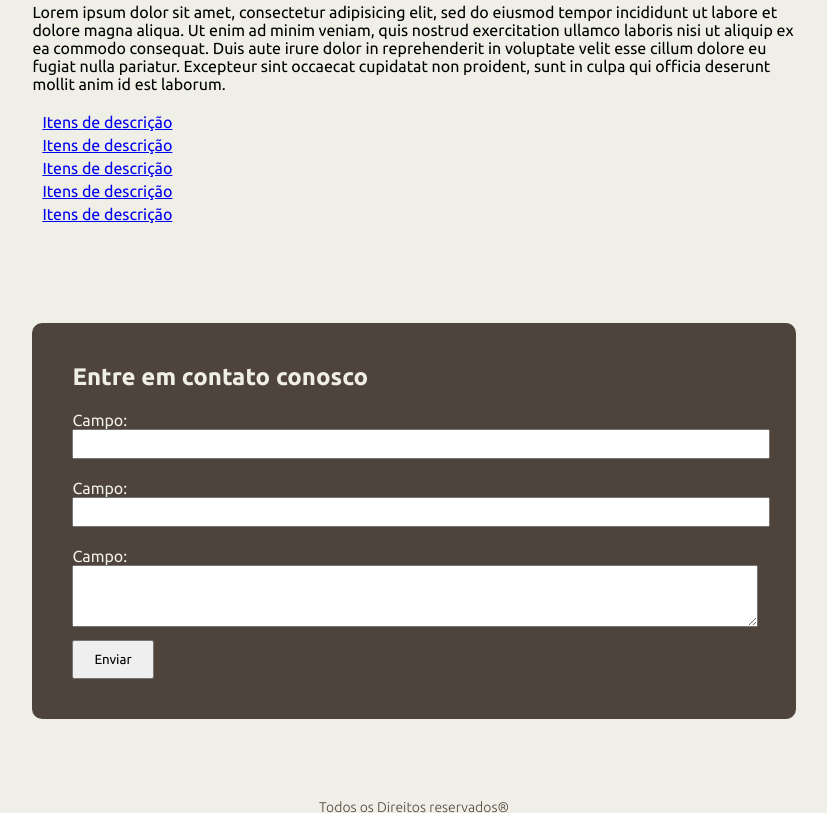
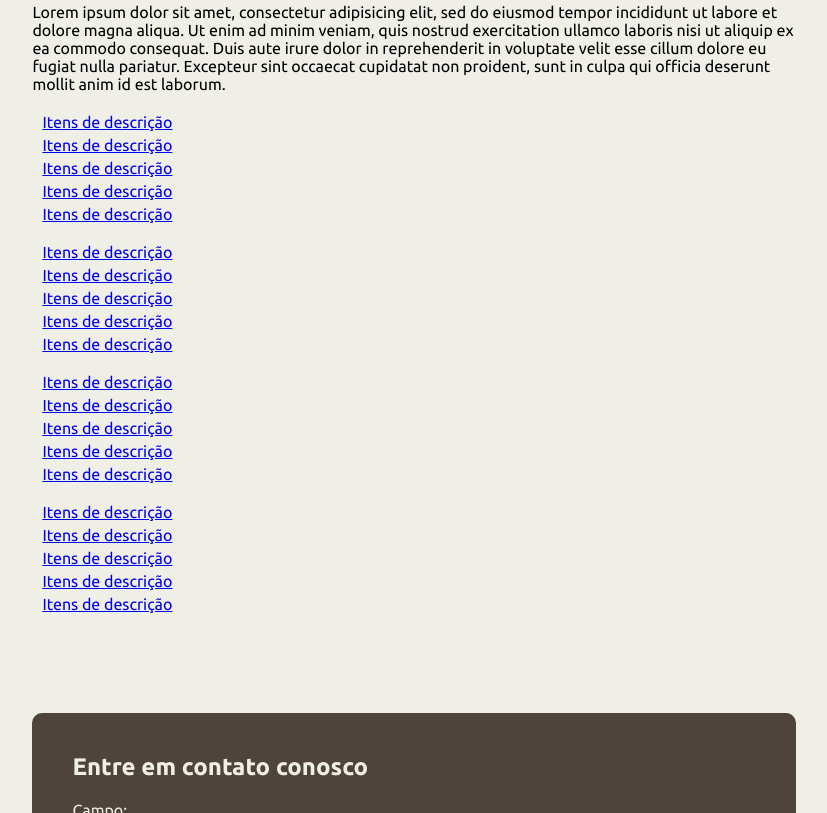
Before and after one commit to martins160/CLI_GITWORKFLOW, a plain HTML site: page index.html in a window 1280 px wide. Shown: the part 590-1403 px from the top of the page, without its empty margins (226-1053 px from the left). Drawn offline with Linux system fonts and the light colour scheme.

Commit message:
Alteração de content OK [CONTEUDO]

```diff
--- a/index.html
+++ b/index.html
@@ -48,6 +48,24 @@
 				<li><a href="#" class="title">Itens de descrição</a></li>
 				<li><a href="#" class="title">Itens de descrição</a></li>
 				<li><a href="#" class="title">Itens de descrição</a></li>
+			</ul>			<ul>
+				<li><a href="index.html" class="title">Itens de descrição</a></li>
+				<li><a href="#" class="title">Itens de descrição</a></li>
+				<li><a href="#" class="title">Itens de descrição</a></li>
+				<li><a href="#" class="title">Itens de descrição</a></li>
+				<li><a href="#" class="title">Itens de descrição</a></li>
+			</ul>			<ul>
+				<li><a href="index.html" class="title">Itens de descrição</a></li>
+				<li><a href="#" class="title">Itens de descrição</a></li>
+				<li><a href="#" class="title">Itens de descrição</a></li>
+				<li><a href="#" class="title">Itens de descrição</a></li>
+				<li><a href="#" class="title">Itens de descrição</a></li>
+			</ul>			<ul>
+				<li><a href="index.html" class="title">Itens de descrição</a></li>
+				<li><a href="#" class="title">Itens de descrição</a></li>
+				<li><a href="#" class="title">Itens de descrição</a></li>
+				<li><a href="#" class="title">Itens de descrição</a></li>
+				<li><a href="#" class="title">Itens de descrição</a></li>
 			</ul>
 
 		</article>
```
